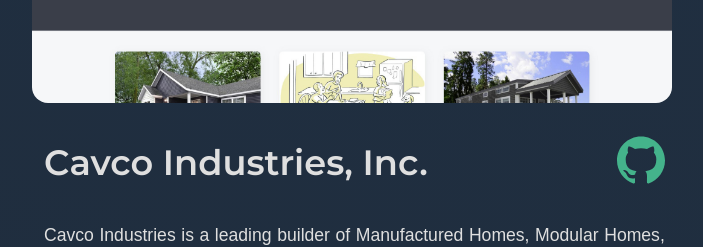
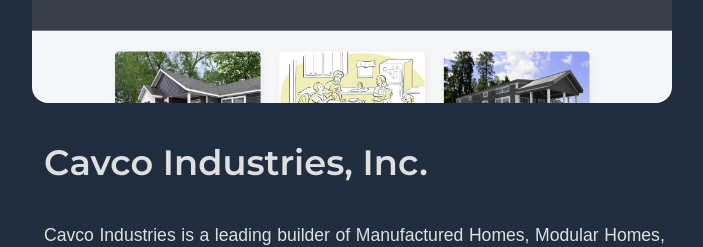
Before and after one commit to cwshields/portfolio, a React (Create React App) app: page /home in a window 1280 px wide. Shown: the part 2160-2407 px from the top of the page, without its empty margins (288-991 px from the left). Built offline with nearby package versions, Linux system fonts and the light colour scheme; a web font is replaced by a local one.

Commit message:
Minor fixes

```diff
--- a/src/data/personalProjects.js
+++ b/src/data/personalProjects.js
@@ -1,4 +1,4 @@
-import bloglab from "../images/BlogLab.jpg";
+import bloglab from "../images/BlogLabShowcase.jpg";
 import drino from "../images/DrinoShowcase.jpg";
 import afp from "../images/AFPShowcase.jpg";
 
@@ -23,10 +23,11 @@
         "Advanced routing",
         "Custom Logo Design",
         "Axios Hooks API",
-        "AWS backend",
+        "AWS Lambda",
         "Post sorting",
       ],
       [
+        "Strapi Backend",
         "Blog posting/editing",
         "Login functionality",
         "Brand Shop",
@@ -39,7 +40,7 @@
     link: {
       url: "",
       img: drino,
-      alt: "BlogLab Showcase",
+      alt: "Drino Showcase",
     },
     name: "Drino",
     description: [
@@ -71,7 +72,7 @@
     name: "Andy Fancher Presents",
     description: [
       "When he was 9 years old, Andy Fancher, found WWII memorabilia that inspired him to know more, but little to no information was known about the veterans he found. It later inspired him to go on a mission to find the untold stories of these heroes so the world could better know them in what became Andy Fancher Presents. On this platform, he could document these stories for the world to see and hear for themselves.",
-      "This was the first website I built professionally, and now it is a setpice to humble beginnings meanwhile being an excellent foundation for my advancement as a software developer.",
+      "This was the first website I built professionally, and now it is a set piece to humble beginnings meanwhile being an excellent foundation for my advancement as a software developer.",
     ],
     github: {
       url: "https://github.com/cwshields/AFP",
--- a/src/data/professionalExperience.js
+++ b/src/data/professionalExperience.js
@@ -32,7 +32,6 @@
       "At Cavco Industries, I maintained the parent and sister company websites through Jira tickets involving a wide variety of front-end related problems, that I was able to quickly resolve by utilizing my expertise in, but not excluded to:",
     ],
     github: {
-      url: "https://github.com/",
     },
     subheader: [""],
     features: [
@@ -56,7 +55,6 @@
       "At Fueland Inc I developed the landing page and signup form for businesses to register their company and stores with the Fueland's Fuel Reward program.",
     ],
     github: {
-      url: "https://github.com/",
     },
     subheader: ["It involved a number of technologies such as:"],
     features: [
@@ -81,7 +79,6 @@
       "At PDI Technologies I developed and maintained the front-end Javascript workflow for Fuel Rewards Connect utilizing HTML, CSS, JavaScript, Nunjucks, SASS, JSON, jQuery and Gulp building the login, registration and success pages for sponsors of Shell like Bank of America, Reddit, Sonesta, Red Bull, Dunkin Donuts, CarAdvise, American Airlines, and various others.",
     ],
     github: {
-      url: "https://github.com/",
     },
     subheader: ["Features Include:"],
     features: [
```
Also changed, not shown: src/images/BlogLab.jpg (deleted), src/images/BlogLabShowcase.jpg (added).
